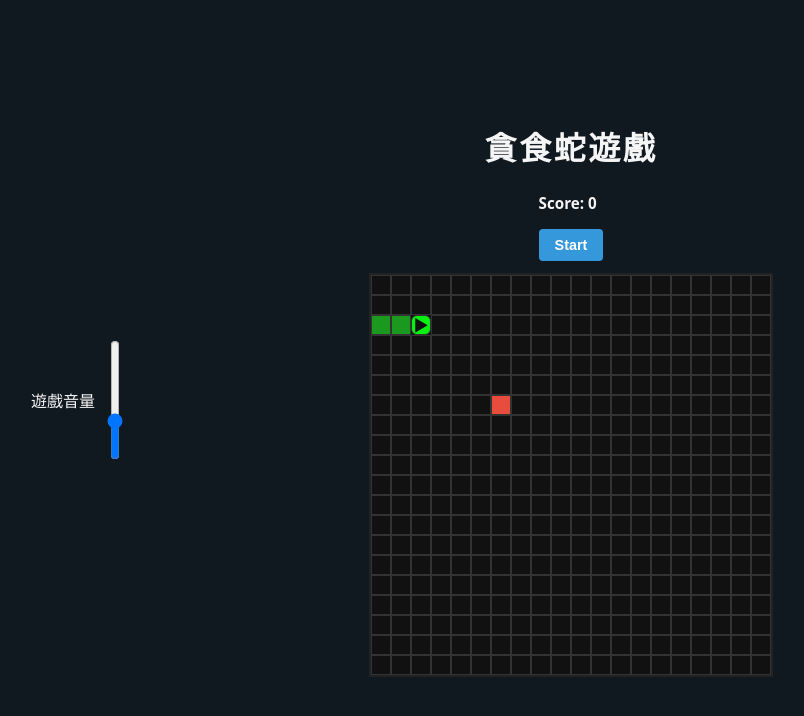
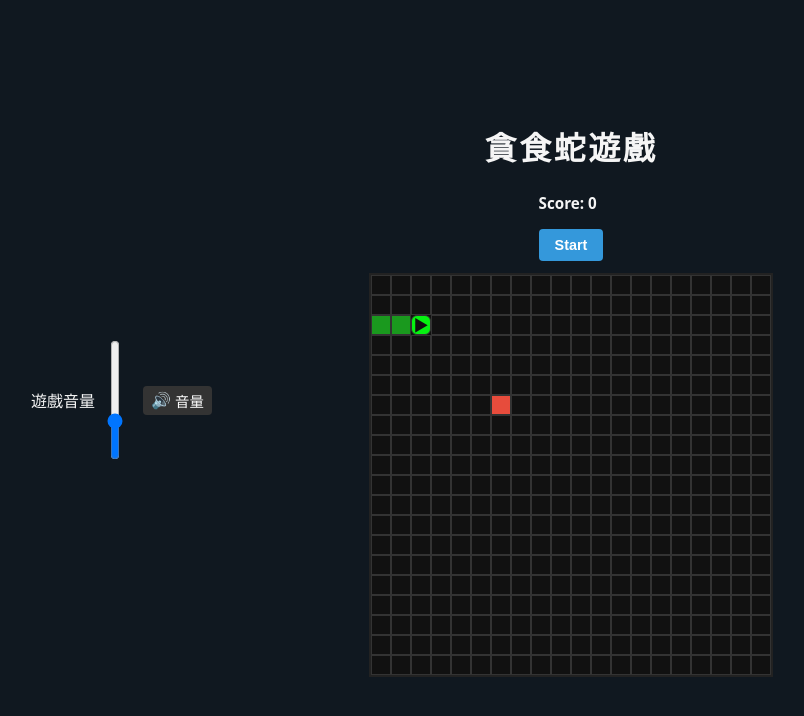
Before and after one commit to samsam0810/snake-game, a React (Vite) app: page / in a window 1280 px wide. Shown: the top 716 px of the page, without its empty margins (69-873 px from the left). Built offline with nearby package versions, Linux system fonts and the light colour scheme.

Commit message:
加入一鍵靜音/恢復

```diff
--- a/src/components/GameBoard.css
+++ b/src/components/GameBoard.css
@@ -238,3 +238,27 @@
   font-size: 1rem;
   color: yellow;             /* 星星黃色 */
 }
+
+
+.mute-button {
+  margin-left: 8px;
+  background-color: #333;
+  color: #fff;
+  border: none;
+  border-radius: 4px;
+  padding: 4px 8px;
+  cursor: pointer;
+  font-size: 0.9rem;
+  display: flex;
+  align-items: center;
+  gap: 4px;
+  transition: background-color 0.2s;
+}
+
+.mute-button:hover {
+  background-color: #555;
+}
+
+.mute-button .icon {
+  font-size: 1rem;
+}
--- a/src/components/GameBoard.tsx
+++ b/src/components/GameBoard.tsx
@@ -37,6 +37,8 @@ export function GameBoard() {
     wallRef,
     invincibleStar,
     isInvincible,
+    toggleMute,
+    isMuted,
   } = useSnakeGame()
 
   const cells = Array.from({ length: BOARD_SIZE })
@@ -106,6 +108,11 @@ export function GameBoard() {
             value={bgmVolume * 100}
             onChange={(e) => setBgmVolume(Number(e.target.value) / 100)}
           />
+          {/* 一鍵靜音/恢復按鈕 */}
+          <button className="mute-button" onClick={toggleMute}>
+            <span className="icon">{isMuted ? '🔇' : '🔊'}</span>
+            {isMuted ? '靜音' : '音量'}
+          </button>
         </div>
         {/* 右側牆提示 */}
         {speedPowerups.length > 0 && (
--- a/src/components/useSnakeGame.ts
+++ b/src/components/useSnakeGame.ts
@@ -38,6 +38,9 @@ export function useSnakeGame() {
   const bgmRef = useRef<HTMLAudioElement | null>(null)
   const eatSoundRef = useRef<HTMLAudioElement | null>(null)
   const gameOverSoundRef = useRef<HTMLAudioElement | null>(null)
+
+  const [isMuted, setIsMuted] = useState(false)
+  const isMutedRef = useRef(false) // 用 ref 保持最新值給 closure 用
 
   const [snake, setSnake] = useState<number[]>(INITIAL_SNAKE)
   const snakeRef = useRef<number[]>(INITIAL_SNAKE)
@@ -87,30 +90,45 @@ export function useSnakeGame() {
 
   // 調整音量
     useEffect(() => {
-    if (bgmRef.current) {
-      bgmRef.current.volume = bgmVolume
+    const volume = isMutedRef.current ? 0 : bgmVolume
+    if (!bgmRef.current) {
+      bgmRef.current = new Audio('/audio/kazeem_faheem-game_bg_music_loop-472208.mp3')
+      bgmRef.current.loop = true
     }
-    if (eatSoundRef.current) {
-      eatSoundRef.current.volume = bgmVolume
+    bgmRef.current.volume = volume
+
+    if (!eatSoundRef.current) {
+      eatSoundRef.current = new Audio('/audio/freesound_community-eating-sound-effect-36186.mp3')
+      eatSoundRef.current.volume = volume
     }
-    if (gameOverSoundRef.current) {
-      gameOverSoundRef.current.volume = bgmVolume
+    if (!gameOverSoundRef.current) {
+      gameOverSoundRef.current = new Audio('/audio/freesound_community-game-over-arcade-6435.mp3')
+      gameOverSoundRef.current.volume = volume
     }
-  }, [bgmVolume])
-
-  useEffect(() => {
-  if (!eatSoundRef.current) {
-    eatSoundRef.current = new Audio('/audio/freesound_community-eating-sound-effect-36186.mp3')
-    eatSoundRef.current.volume = bgmVolume
-  }
   }, [])
 
-  useEffect(() => {
-  if (!gameOverSoundRef.current) {
-    gameOverSoundRef.current = new Audio('/audio/freesound_community-game-over-arcade-6435.mp3')
-    gameOverSoundRef.current.volume = bgmVolume
-  }
-  }, [])
+    // Slider 調整音量
+    useEffect(() => {
+      const volume = isMutedRef.current ? 0 : bgmVolume
+      if (bgmRef.current) bgmRef.current.volume = volume
+      if (eatSoundRef.current) eatSoundRef.current.volume = volume
+      if (gameOverSoundRef.current) gameOverSoundRef.current.volume = volume
+    }, [bgmVolume])
+
+    const toggleMute = useCallback(() => {
+      setIsMuted(prev => {
+        const newMuted = !prev
+        isMutedRef.current = newMuted
+
+        const volume = newMuted ? 0 : bgmVolume
+        // 立即套用到所有音效
+        if (bgmRef.current) bgmRef.current.volume = volume
+        if (eatSoundRef.current) eatSoundRef.current.volume = volume
+        if (gameOverSoundRef.current) gameOverSoundRef.current.volume = volume
+
+        return newMuted
+      })
+    }, [bgmVolume])
 
   // 根據分數調整速度：初始 300ms，每 +5 分加快 50ms，最快 100ms
   const speed = useMemo(
@@ -265,14 +283,11 @@ export function useSnakeGame() {
 
     setIsBoosted(false) // <--- 新增這行，確保重新開始時不會自帶加速
 
-    // 音樂初始化
-    if (!bgmRef.current) {
-      bgmRef.current = new Audio('/audio/kazeem_faheem-game_bg_music_loop-472208.mp3')
-      bgmRef.current.volume = bgmVolume
-      bgmRef.current.loop = true
+    // 播放 BGM
+    if (bgmRef.current) {
+      bgmRef.current.currentTime = 0
+      if (!isMutedRef.current) bgmRef.current.play()
     }
-    bgmRef.current.currentTime = 0
-    bgmRef.current.play()
 
     // 清除舊的星星 timer
     if (nextSpawnTimeoutRef.current) {
@@ -298,6 +313,7 @@ export function useSnakeGame() {
     }, firstDelay)
 
   }, [spawnInvincibleStar, bgmVolume])
+
 
 
   // 暫停時：
@@ -535,5 +551,7 @@ export function useSnakeGame() {
     wallRef,
     invincibleStar,
     isInvincible,
+    toggleMute,
+    isMuted,
   }
 }
```
